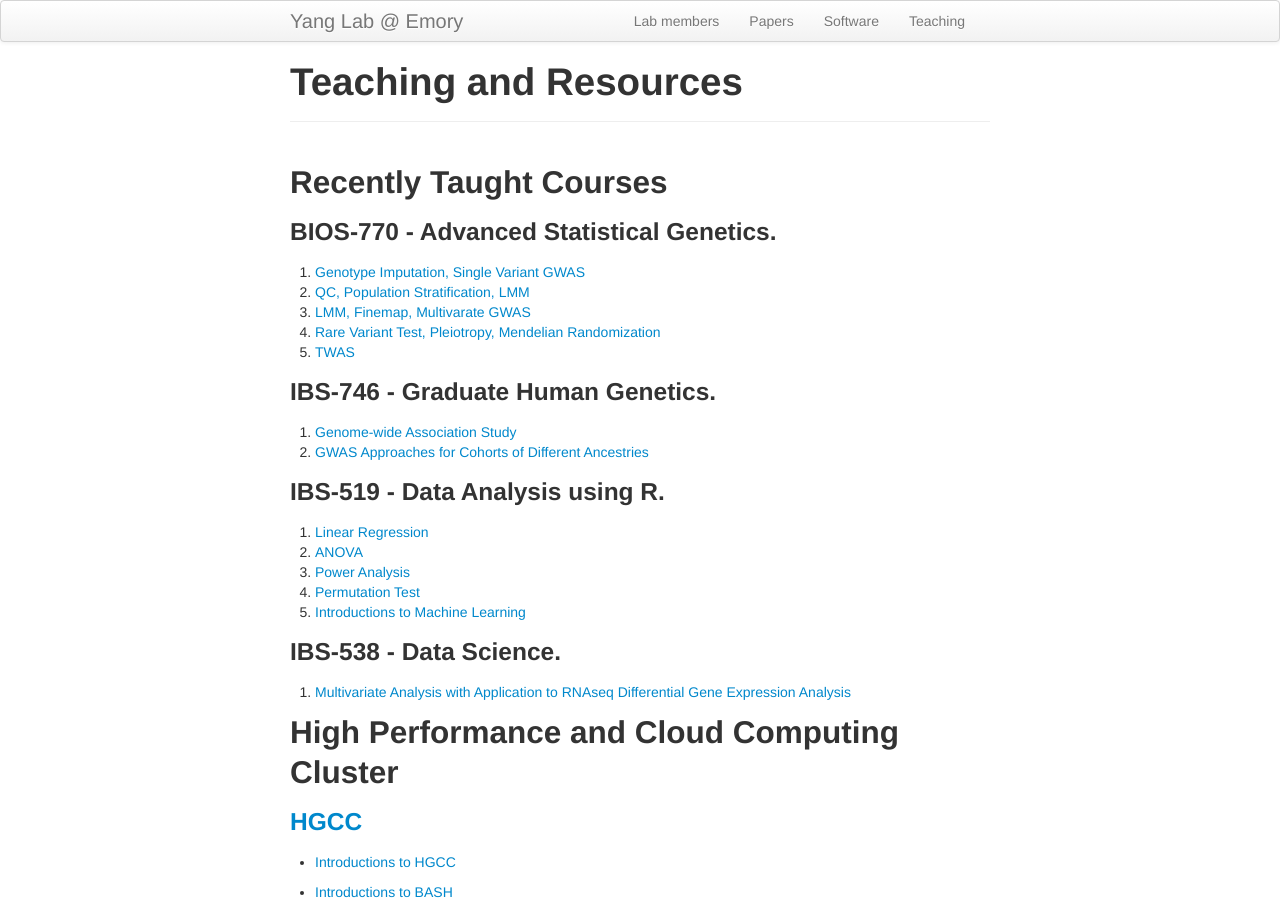
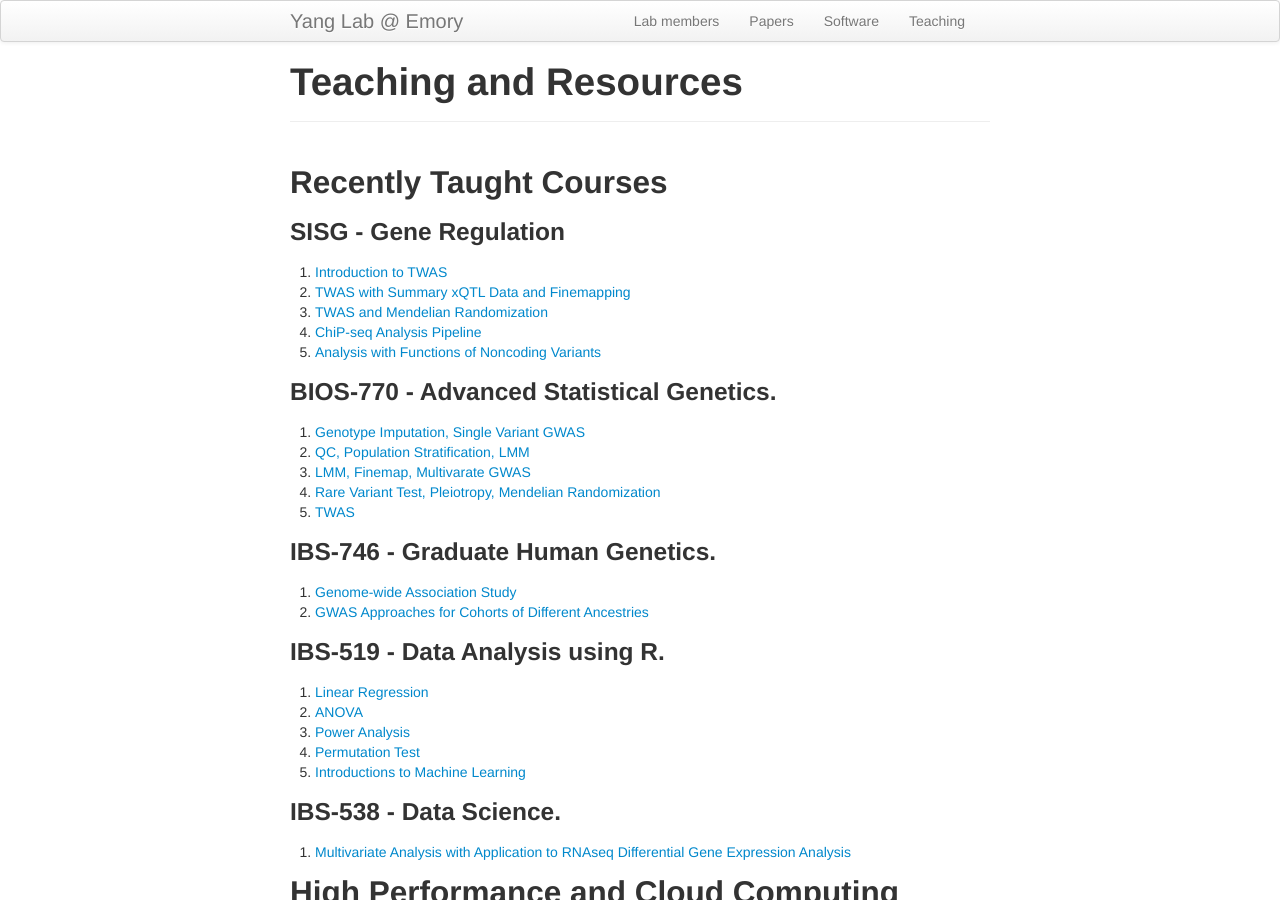
Before and after one commit to yanglab-emory/yanglab-emory.github.io, a Jekyll site: the page built from pages/teaching.md, in a window 1280 px wide and 900 px high. Built offline with Jekyll 4.4.1, drawn with Linux system fonts in a browser that asks for light colours.

Commit message:
add SISG slides

```diff
--- a/pages/teaching.md
+++ b/pages/teaching.md
@@ -4,6 +4,13 @@ title: "Teaching and Resources"
 ---
 
 ## Recently Taught Courses
+
+### SISG - Gene Regulation
+1. <a href="../assets/CourseSlides/SISG/TWAS_Lecture_1.pdf"> Introduction to TWAS </a>
+2. <a href="../assets/CourseSlides/SISG/TWAS_Lecture_2.pdf"> TWAS with Summary xQTL Data and Finemapping</a>
+3. <a href="../assets/CourseSlides/SISG/TWAS_Lecture_3.pdf"> TWAS and Mendelian Randomization</a>
+4. <a href="../assets/CourseSlides/SISG/TFBS_motif_Lecture_4.pdf"> ChiP-seq Analysis Pipeline</a>
+5. <a href="../assets/CourseSlides/SISG/Non_coding_func_Lecture_5.pdf">Analysis with Functions of Noncoding Variants</a>
 
 ### BIOS-770 - Advanced Statistical Genetics.
 1. <a href="../assets/CourseSlides/BiostatStatisticalGenetics/GWAS_Lecture1_GWAS.pdf">Genotype Imputation, Single Variant GWAS</a>
```
Also changed, not shown: pages/lab.md (+5 -1 lines).
